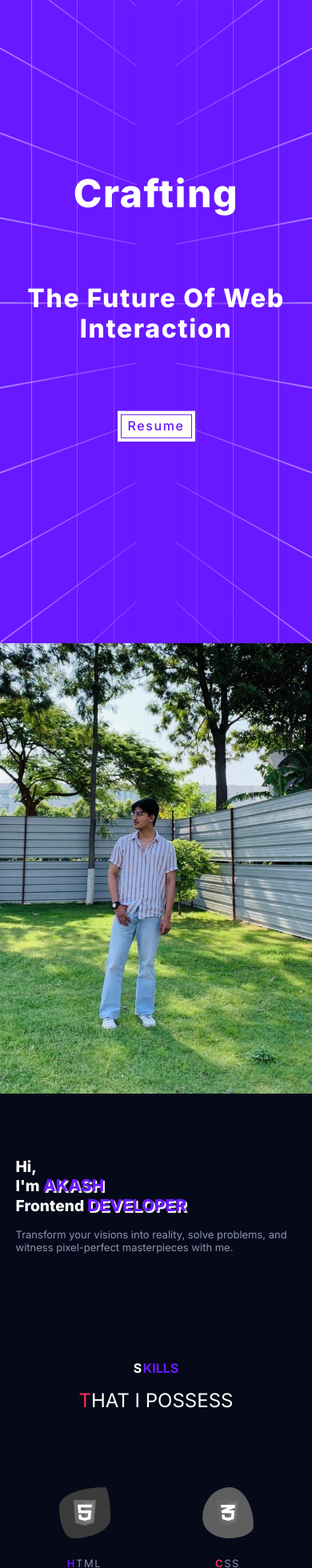
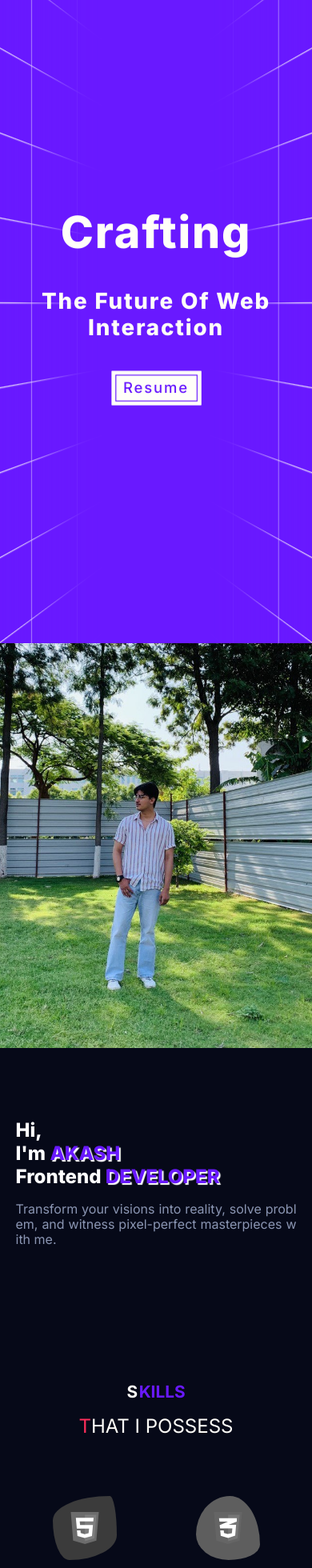
Before and after one commit to Akash-cloud001/sky-Folio, a React (Vite) app: page / in a window 390 px wide. Shown: the part 40-2000 px from the top of the page at 80% size. Built offline with nearby package versions, Linux system fonts and the light colour scheme.

Commit message:
Version-1 Has deployed

```diff
--- a/src/components/Aboutme/Aboutme.jsx
+++ b/src/components/Aboutme/Aboutme.jsx
@@ -27,7 +27,7 @@ const Aboutme = () => {
                     Frontend <span>Developer</span>
             </p>
             <p className={styles.meintro}>
-            Transform your visions into reality, solve problems, and witness pixel-perfect masterpieces with me.
+            Transform your visions into reality, solve problem, and witness pixel-perfect masterpieces with me.
             </p>
         </aside>
         <aside className={styles.aboutImg}>
--- a/src/components/Aboutme/Aboutme.module.css
+++ b/src/components/Aboutme/Aboutme.module.css
@@ -80,6 +80,9 @@
     }
 }
 @media ( max-width : 991.98px){
+    .mep1, .mep1>span{
+        height: max-content;
+    }
     .mep1{
         font-size: 2rem;
     }
@@ -100,12 +103,13 @@
     .aboutContainer{
         grid-template-columns: 1fr;
         height: 100vh;
-        grid-template-rows: 2fr 1fr;
+        grid-template-rows: 1.5fr 1fr;
     }
     .aboutme{
         height: auto;
         gap: 1rem;
     }
+
     .aboutImg{
         grid-column-start: 1;
         grid-column-end: 2;
@@ -116,14 +120,16 @@
 }
 @media ( max-width : 575px){
     .mep1{
-        font-size: 1.2rem;
+        font-size: 1.5rem;
     }
     .mep1 > span{
-        font-size: 1.3rem;
-    text-shadow: 2px 2px 1px white ;
+        font-size: 1.5rem;
+        text-shadow: 2px 2px 1px white ;
 
     }
     .meintro{
-        font-size: small;
+        font-size: medium;
+        text-align:justify;
+        word-break: break-all;
     }
 }
--- a/src/components/Canvas/Canvas.jsx
+++ b/src/components/Canvas/Canvas.jsx
@@ -1,5 +1,5 @@
 import React, { useEffect, useRef } from 'react'
-import myPic from '../../assets/images/me2Enhanced.png';
+import myPic from '../../assets/images/akash.jpg';
 import { imgBase64 } from '../../assets/images/ImgString';
 const Canvas = () => {
 
--- a/src/components/Hero/Hero.jsx
+++ b/src/components/Hero/Hero.jsx
@@ -20,13 +20,19 @@ const Hero = () => {
         if(x < dimensions.centerX && y < dimensions.centerY ){
             mainRef.current.style.perspectiveOrigin = `${50 + movement.dx}% ${50 + movement.dy}%`;
         }
+        else{
+            mainRef.current.style.perspectiveOrigin = `${50}% ${50}%`;
+
+        }
         if(x > dimensions.centerX && y < dimensions.centerY){
             mainRef.current.style.perspectiveOrigin = `${50 - movement.dx}% ${50 + movement.dy}%`;
 
         }
+
         if(x < dimensions.centerX && y > dimensions.centerY ){
             mainRef.current.style.perspectiveOrigin = `${50 + movement.dx}% ${50 - movement.dy}%`;
         }
+
         if(x > dimensions.centerX && y > dimensions.centerY){
             mainRef.current.style.perspectiveOrigin = `${50 - movement.dx}% ${50 - movement.dy}%`;
         }
@@ -42,7 +48,7 @@ const Hero = () => {
         handleMainMouseOver;
     },[]);
   return (
-    <main className={styles.main} id="main" onMouseOver={handleMainMouseOver} ref={mainRef}>
+    <main className={styles.main} id="main" onMouseOver={handleMainMouseOver} onTouchStart={handleMainMouseOver} ref={mainRef}>
         <div className={styles.left}></div>
         <div className={styles.right}></div>
         <div className={styles.blur}>
--- a/src/components/Hero/Hero.module.css
+++ b/src/components/Hero/Hero.module.css
@@ -4,7 +4,7 @@
     height: 100vh;
     width: 100%;
     overflow: hidden;
-    background: #6919ff;
+    background: var(--c-oxford);
     font-size: 75px;
     perspective: 5em;
     perspective-origin: 50% 50%;
@@ -18,7 +18,7 @@
     left: 0;
     top: 50%;
     /* background-color: #4492ff; */
-    background:repeating-linear-gradient( 0deg, #6919ff -50px, #6919ff 36px, #fff 38px, #fff 36px );
+    background:repeating-linear-gradient( 0deg, var(--c-hero) -50px, var(--c-hero) 36px, var(--c-white) 38px, var(--c-white) 36px );
     transform: rotateY(45deg) translateY(-50%);
 }
 .left::after{
@@ -27,7 +27,7 @@
     position: relative;
     height: 100%;
     width: 100%;
-    background:repeating-linear-gradient( 90deg, transparent -17px, transparent 39px, #fff 40px, #fff 35px );
+    background:repeating-linear-gradient( 90deg, transparent -17px, transparent 39px, var(--c-white) 40px, var(--c-white) 35px );
 }
 .right{
     position: absolute;
@@ -35,8 +35,7 @@
     width: 50%;
     right: 0;
     top: 50%;
-    /* background-color: #4492ff; */
-    background:repeating-linear-gradient( 0deg, #6919ff -50px, #6919ff 36px, #fff 38px, #fff 36px );
+    background:repeating-linear-gradient( 0deg, var(--c-hero) -50px, var(--c-hero) 36px, var(--c-white) 38px, var(--c-white) 36px );
     transform: rotateY(-45deg) translateY(-50%);
 }
 .right::after{
@@ -45,28 +44,28 @@
     position: relative;
     height: 100%;
     width: 100%;
-    background:repeating-linear-gradient( 90deg, transparent -17px, transparent 39px, #fff 40px, #fff 35px );
+    background:repeating-linear-gradient( 90deg, transparent -17px, transparent 39px, var(--c-white) 40px, var(--c-white) 35px );
 }
 .blur{
     position: absolute;
     height: 150%;
     width: 60%;
-    background: #6919ff;
+    background: var(--c-hero);
     filter: blur(1.5em);
-    /* border-radius: 50%; */
     top: 50%;
     left: 50%;
-    transform: translate(-50%,-50%);
+    transform: translate(-50%,-50%) translateZ(50px);
+    z-index: 10;
 }
 
 
 .header{
-    z-index: 10;
+    z-index: 12;
     position: absolute;
     top: 50%;
     left: 50%;
-    color: white;
-    transform: translate(-50%,-50%);
+    color: var(--c-white);
+    transform: translate(-50%,-50%) translateZ(50px);
     font-family: var(--ff-inter);
     text-transform: capitalize;
     text-align: center;
@@ -77,11 +76,12 @@
     height: 60%;
     letter-spacing: 0.1rem;
     font-weight: 800;
-    font-size: 4rem;
+    font-size: 3rem;
 }
 .word1{
     position: relative;
     font-size: 5rem;
+    color: var(--c-white);
 }
 
 .btn{
@@ -92,7 +92,7 @@
     text-decoration: none;
     display: block;
     padding: var(--p-8) var(--p-12);
-    border: 1px solid white;
+    border: 1px solid var(--c-white);
     color: var(--c-hero);
     outline: 1px solid var(--c-hero);
     outline-offset: -5px;
@@ -104,7 +104,7 @@
 .btn:hover
 {
     outline-offset: 7.5px;
-    outline-color: white;
+    outline-color: var(--c-white);
     background: var(--c-hero);
     color: var(--c-white);
 }
@@ -112,7 +112,7 @@
 
 @media ( max-width : 1199.98px){
     .header{
-        font-size: 3rem;
+        font-size: 2.5rem;
     }
     .word1{
         font-size: 4rem;
@@ -120,13 +120,14 @@
 }
 @media ( max-width : 991.98px){
     .header{
+        font-size: 2rem;
         height: 60%;
         width: 100%;
     }
 }
 @media ( max-width : 767.98px){
     .header{
-        font-size: 2.5rem;
+        font-size: 2rem;
     }
     .word1{
         font-size: 3.5rem;
@@ -137,8 +138,15 @@
 
 }
 @media ( max-width : 575px){
+    .blur{
+        filter: blur(1.5rem);
+
+    }
     .header{
-        font-size: 2rem;
+        font-size: 1.5rem;
+        height: max-content;
+        gap: 2rem;
+        width: 100vw;
     }
     .word1{
         font-size: 3rem;
--- a/src/components/Projects/Projects.module.css
+++ b/src/components/Projects/Projects.module.css
@@ -139,10 +139,10 @@
         font-size: 2.5rem;
     }
     .name{
-        font-size: large;
+        font-size: larger;
     }
     .tech >span{
-        font-size: small;
+        font-size: medium;
     }
 }
 @media ( max-width : 991.98px){
@@ -200,7 +200,7 @@
     }
 
     .btn,.about{
-        font-size: small;
+        font-size: medium;
     }
 
 }
@@ -212,16 +212,17 @@
         padding-inline: 0;
     }
     .header > h4{
-        font-size: medium;
+        font-size: 1.3rem;
     }
     .header>div{
         font-size: 1.5rem
     }
     .tech > span{
-        font-size: x-small;
+        font-size: small;
 
     }
     .desc{
+        gap: 1.5rem;
         padding: 1rem;
     }
 }
--- a/src/components/Skills/Skills.module.css
+++ b/src/components/Skills/Skills.module.css
@@ -168,25 +168,27 @@
 }
 @media ( max-width : 575px){
     .header > h4{
-        font-size: medium;
+        font-size: 1.3rem;
     }
     .header>div{
         font-size: 1.5rem
     }
     .skills{
         padding: 2rem;
+        padding-top: 4rem;
         background-size: 110%;
 
     }
     .skill{
-        height: 4rem;
-        width: 4rem;
+        height: 5rem;
+        width: 5rem;
     }
     .skill>img{
-        height: 2rem;
-        width: 2rem;
+        height: 2.5rem;
+        width: 2.5rem;
     }
     .skillabout{
-        font-size: small;
+        font-size: medium;
+        width: max-content;
     }
 }
```
